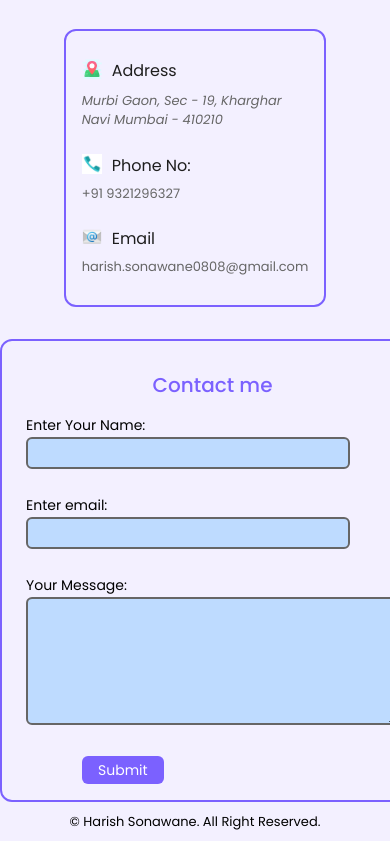
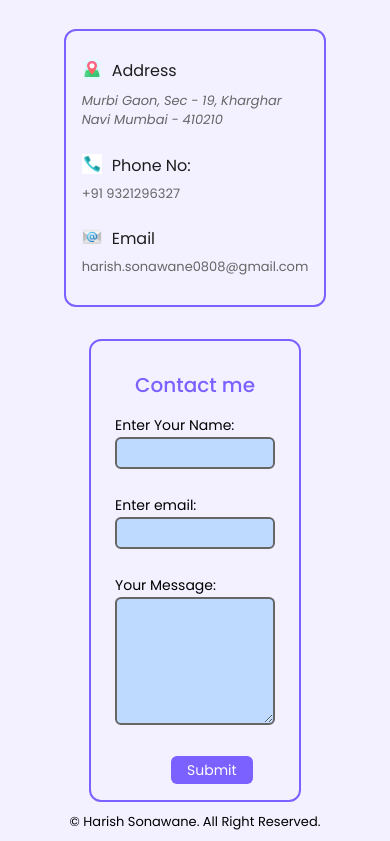
Before and after one commit to Harry080808/Harish-porfolio, a website: page index.html in a window 390 px wide. Shown: the part 6259-7100 px from the top of the page. Drawn offline with nearby package versions, Linux system fonts and the light colour scheme; files that its build step writes are made by us from their sources; a web font is replaced by a local one.

Commit message:
width shortend

```diff
--- a/index.html
+++ b/index.html
@@ -297,11 +297,11 @@
           <div class="text-xl md:text-2xl text-[var(--brand-color)] font-medium py-3.5 text-center md:py-5">Contact me</div>
           <form onsubmit="sendToWhatsApp(event)">
             <label for="Name" class="text-sm">Enter Your Name:</label><br>
-            <input type="text" name="Name" id="User_name" class="bg-blue-200 border-[2px] md:p-1.5 p-0.5 outline-0 md:w-[20rem] sm:w-[20rem] rounded-md border-[var(--subtext)]"/><br><br>
+            <input type="text" name="Name" id="User_name" class="bg-blue-200 border-[2px] md:p-1.5 p-0.5 outline-0 md:w-[20rem] w-[10rem] rounded-md border-[var(--subtext)]"/><br><br>
             <label for="Name" class="text-sm">Enter email:</label><br>
-            <input type="email" name="Email" id="email" class="bg-blue-200 border-[2px] border-[var(--subtext)] p-0.5 md:p-1.5 sm:w-[20rem] md:w-[20rem] rounded-md outline-0"><br><br>
+            <input type="email" name="Email" id="email" class="bg-blue-200 border-[2px] border-[var(--subtext)] p-0.5 md:p-1.5 w-[10rem] md:w-[20rem] rounded-md outline-0"><br><br>
             <label for="Message" class="text-sm">Your Message:</label><br>
-            <textarea name="message" id="msg" placeholder="your message" rows="5" cols="25" class="bg-blue-200 border-[2px] border-[var(--subtext)] rounded-md p-0.5 md:p-2 md:w-[20rem] sm:w-[20rem] outline-0">
+            <textarea name="message" id="msg" placeholder="your message" rows="5" cols="25" class="bg-blue-200 border-[2px] border-[var(--subtext)] rounded-md p-0.5 md:p-2 md:w-[20rem] w-[10rem] outline-0">
             </textarea><br><br>
             <input type="submit" value="Submit" class="ml-14 md:ml-28 text-white px-4 rounded-md bg-[var(--brand-color)] py-1 md:py-2 cursor-pointer hover:duration-300 hover:bg-[var(--button-hover)] font-normal md:font-medium text-sm">
           </form>
```
